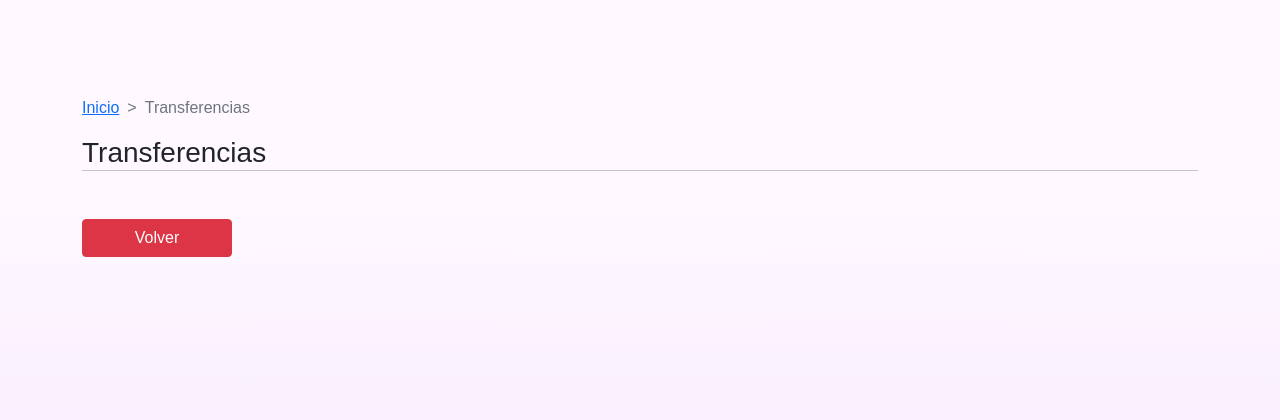
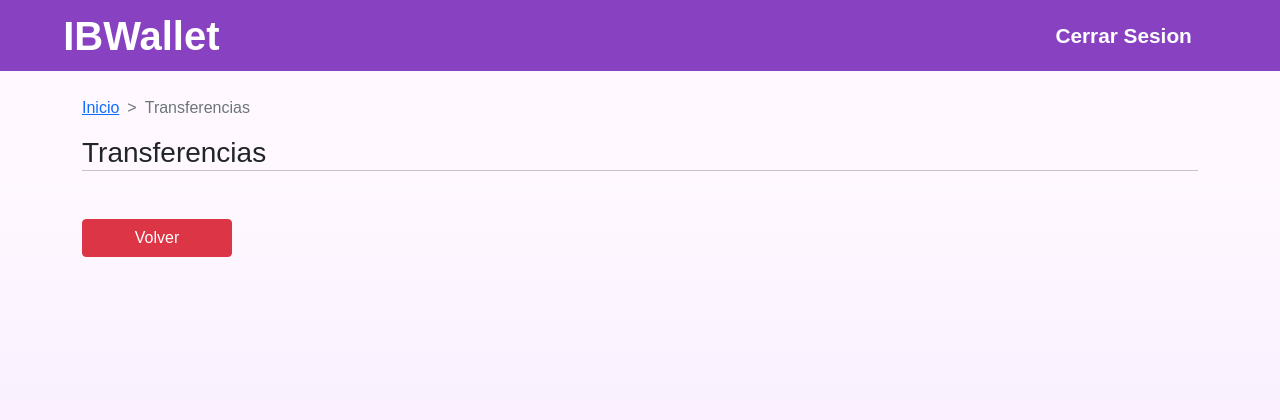
Before and after one commit to maximilianopisso/ISI_Entornos_Web, a PHP site: page /transferencias.php in a window 1280 px wide. Shown: the top 420 px of the page. Run offline with PHP 8.4, Linux system fonts and the light colour scheme; data that the repository does not hold is empty.

Commit message:
se descomenta header transferencias

```diff
--- a/transferencias.php
+++ b/transferencias.php
@@ -152,7 +152,7 @@ if ($_SERVER['REQUEST_METHOD'] === 'POST') {
 
 <body id="" style="background-image: linear-gradient(180deg, #fff9ff 20%, #f2e3ff 100%); height: 700px;">
   <!-- header -->
-  <!-- <header class="fixed-top">
+  <header class="fixed-top">
     <nav class="navbar navbar-expand-lg navbar-dark">
       <div class="container-fluid nav-container">
         <a class="navbar-brand" href="#">IBWallet</a>
@@ -168,7 +168,7 @@ if ($_SERVER['REQUEST_METHOD'] === 'POST') {
         </div>
       </div>
     </nav>
-  </header> -->
+  </header>
 
   <!-- movimientos -->
   <section id="section-transf" class="container">
```
